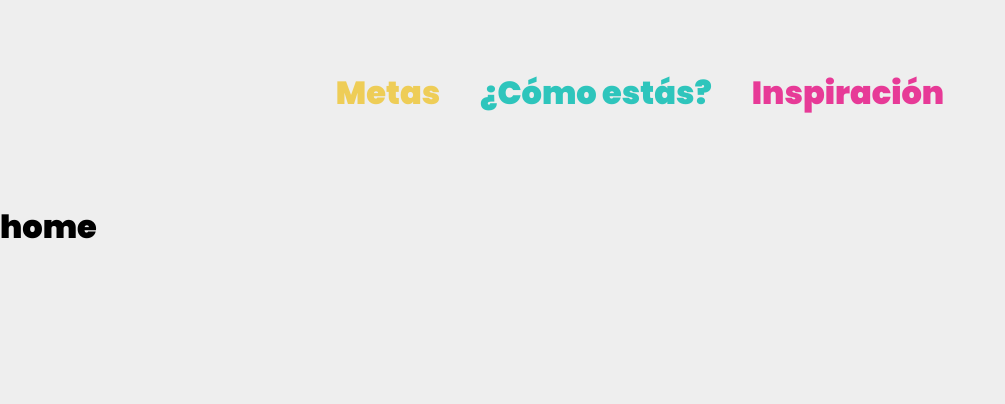
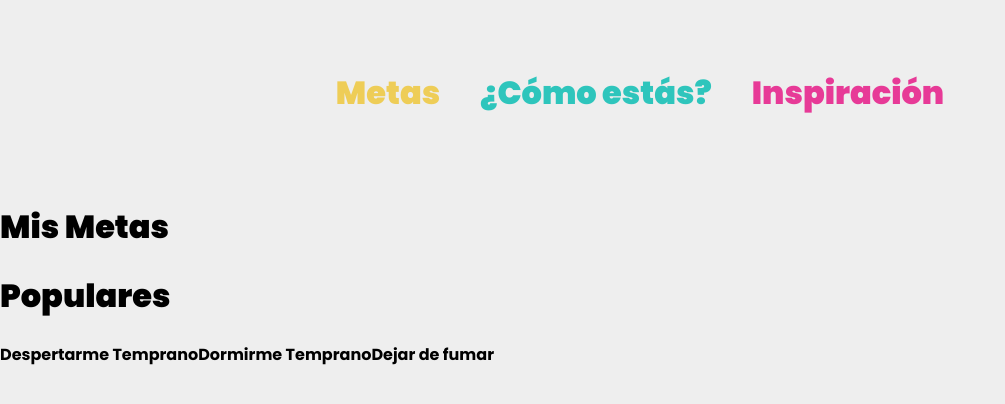
Before and after one commit to francodallongaro/metriotes, a React (Create React App) app: page / in a window 1280 px wide. Shown: the top 404 px of the page, without its empty margins (0-1005 px from the left). Built offline with nearby package versions, Linux system fonts and the light colour scheme.

Commit message:
Desarrollando la seccion Mis Metas

```diff
--- a/src/App.js
+++ b/src/App.js
@@ -4,13 +4,14 @@ import Navbar from "./components/navbar";
 import { BrowserRouter, Route, Switch, Link } from "react-router-dom";
 import ComoEstas from "./components/comoestas";
 import Inspiracion from "./components/inspiracion";
+import Metas from "./components/metas";
 
 function App() {
   return (
     <BrowserRouter>
       <Navbar />
       <Route exact path="/">
-        <h1>home</h1>
+        <Metas />
       </Route>
       <Route path="/comoestas">
         <ComoEstas />
--- /dev/null
+++ b/src/components/metas/index.js
@@ -0,0 +1,15 @@
+import { useState } from "react";
+import MisMetas from "./misMetas";
+import Populares from "./populares";
+
+function Metas() {
+  const [metasGuardadas, setMetasGuardadas] = useState([]);
+  return (
+    <>
+      <MisMetas metasGuardadas={metasGuardadas} />
+      <Populares setMetasGuardadas={setMetasGuardadas} />
+    </>
+  );
+}
+
+export default Metas;
--- /dev/null
+++ b/src/components/metas/meta.js
@@ -0,0 +1,15 @@
+import React from "react";
+
+function Meta({ meta, setMetaGuardada, popular }) {
+  function handleClick(popular) {
+    const nuevaMeta = popular;
+    setMetaGuardada((prev) => [nuevaMeta, ...prev]);
+  }
+  return (
+    <div>
+      <h4 onClick={() => handleClick({ popular })}>{popular}</h4>
+    </div>
+  );
+}
+
+export default Meta;
--- /dev/null
+++ b/src/components/metas/misMetas.js
@@ -0,0 +1,15 @@
+import React, { useState } from "react";
+import Meta from "./meta";
+
+function MisMetas({ metasGuardadas }) {
+  return (
+    <>
+      <h1>Mis Metas</h1>
+      {metasGuardadas.map((meta) => (
+        <Meta meta={meta} />
+      ))}
+    </>
+  );
+}
+
+export default MisMetas;
--- /dev/null
+++ b/src/components/metas/populares.js
@@ -0,0 +1,22 @@
+import React, { useState } from "react";
+import Meta from "./meta";
+
+function Populares({ setMetasGuardadas }) {
+  const populares = [
+    "Despertarme Temprano",
+    "Dormirme Temprano",
+    "Dejar de fumar",
+  ];
+  const [metas, setMetas] = useState([populares]);
+
+  return (
+    <>
+      <h1>Populares</h1>
+      {metas.map((popular) => (
+        <Meta popular={popular} setMetasGuardadas={setMetasGuardadas} />
+      ))}
+    </>
+  );
+}
+
+export default Populares;
```
